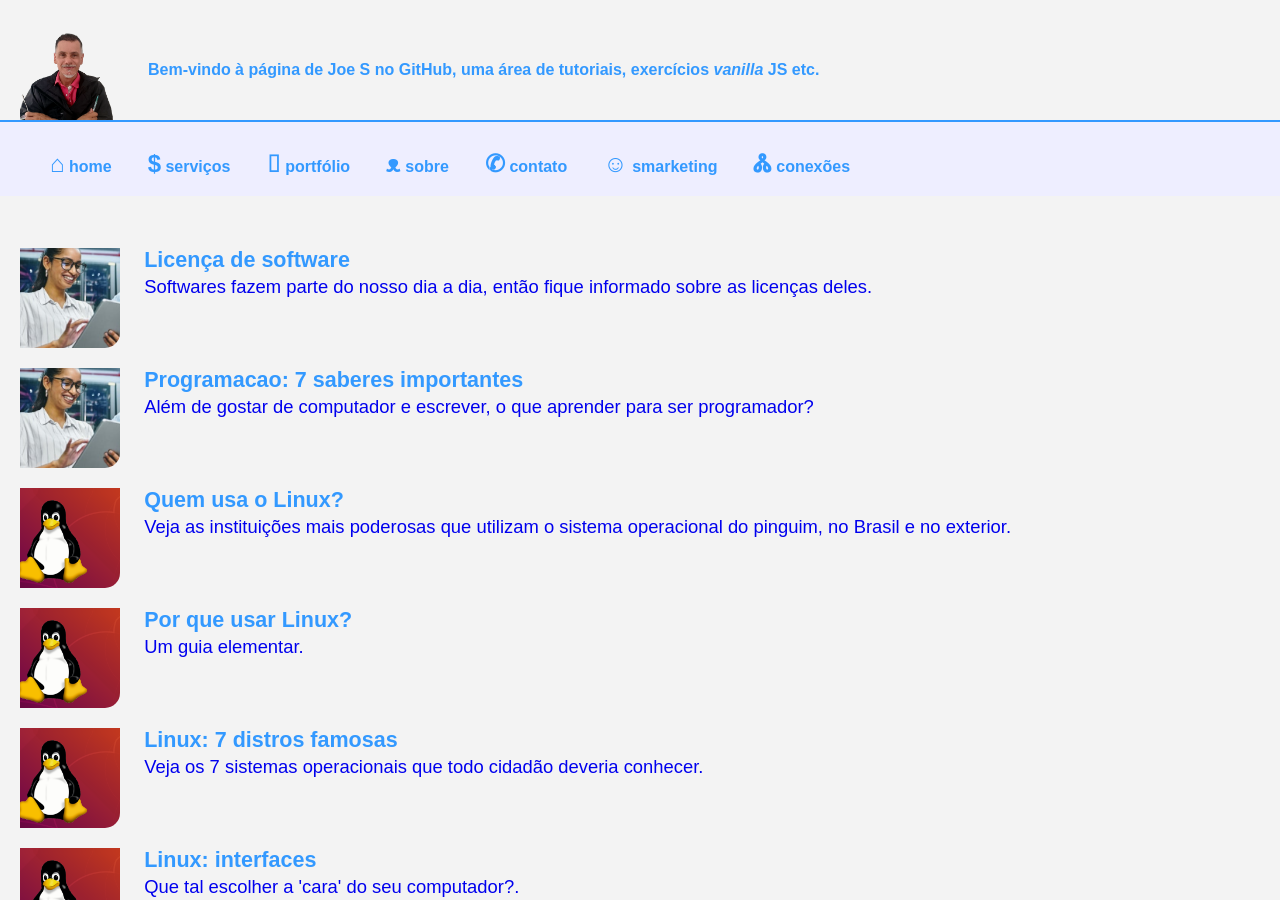
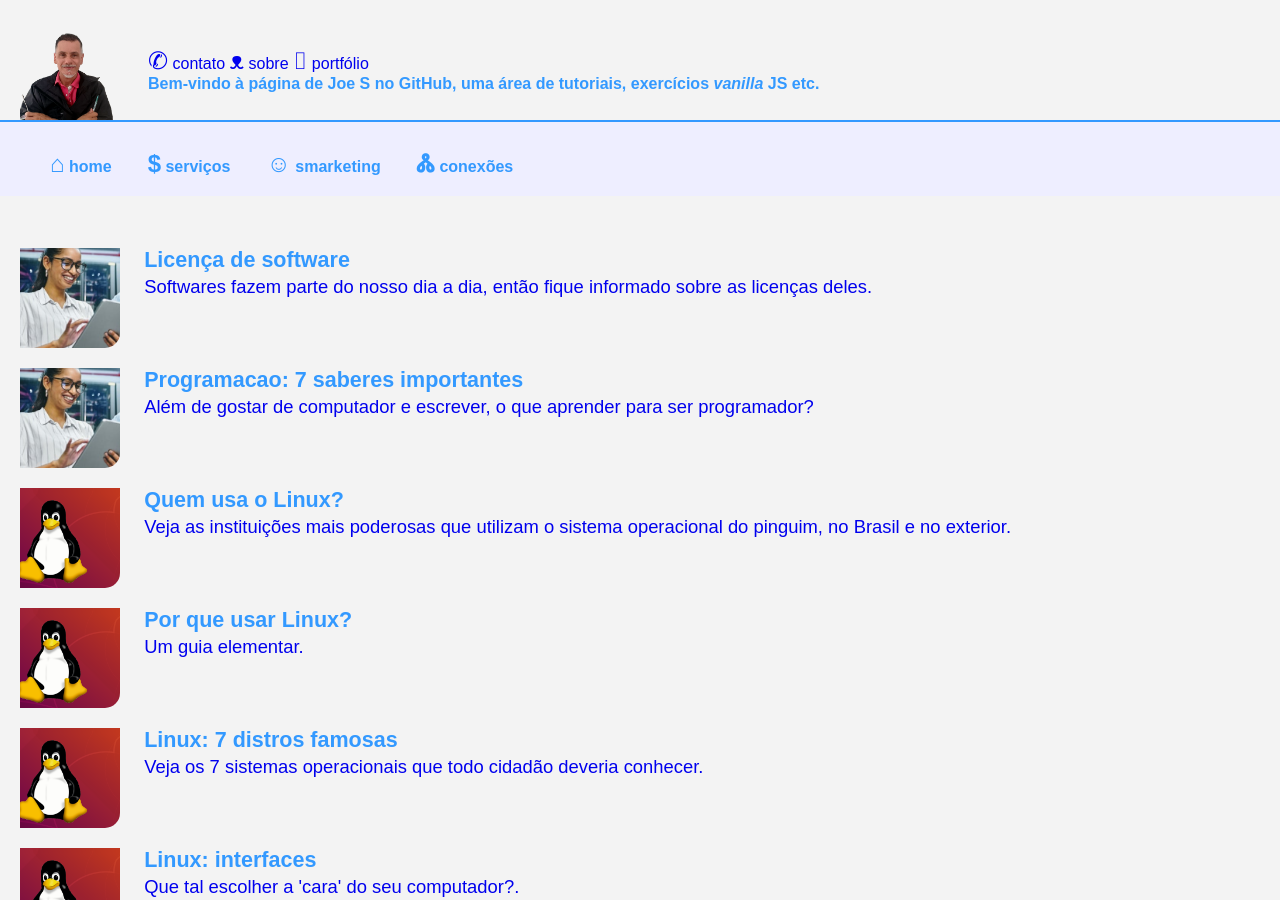
Before and after one commit to Joesynth/joesynth.github.io, a Jekyll site: the page built from index.html, in a window 1280 px wide and 900 px high. Built offline with Jekyll 4.4.1, drawn with Linux system fonts in a browser that asks for light colours.

Commit message:
Update default.html

```diff
--- a/_layouts/default.html
+++ b/_layouts/default.html
@@ -11,6 +11,11 @@
     <header>
         <img src="image/joe_s.png" alt="Logo" class="img-header">
         <div class="header-desc">
+            <p id="menuContato">
+                <a href="contato.html"><span class="unicode">✆</span> contato</a>
+                <a href="quem.html"><span class="unicode">ᴥ</span> sobre</a>
+                <a href="quem.html"><span class="unicode">⌷</span> portfólio</a>
+            </p>
             <p id="bemVindo">Bem-vindo à página de Joe S no GitHub, uma área de tutoriais, exercícios <em>vanilla</em> JS etc.</p>
         </div>
     </header>
@@ -22,9 +27,6 @@
         <ul class="nav-links">
             <li><a href="index.html"><span class="unicode">⌂</span> home</a></li>
             <li><a href="servico.html"><span class="unicode">$</span> serviços</a></li>
-            <li><a href="quem.html"><span class="unicode">⌷</span> portfólio</a></li>
-            <li><a href="quem.html"><span class="unicode">ᴥ</span> sobre</a></li>
-            <li><a href="contato.html"><span class="unicode">✆</span> contato</a></li>
             <li><a href="smarketing.html"><span class="unicode">☺</span> smarketing</a></li>
             <li><a href="conexoes.html"><span class="unicode">Ꮬ</span> conexões</a></li>
         </ul>
```
